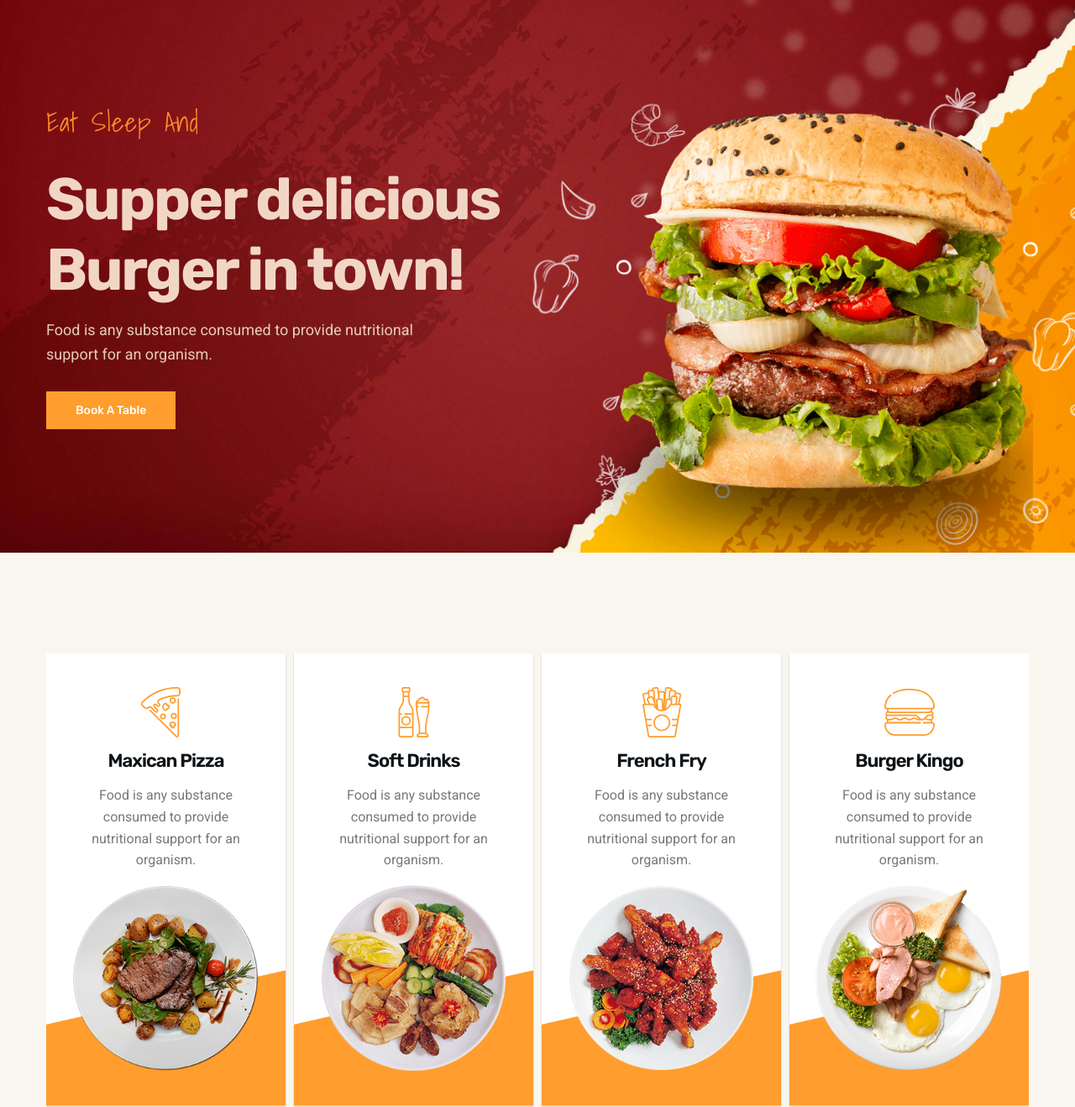
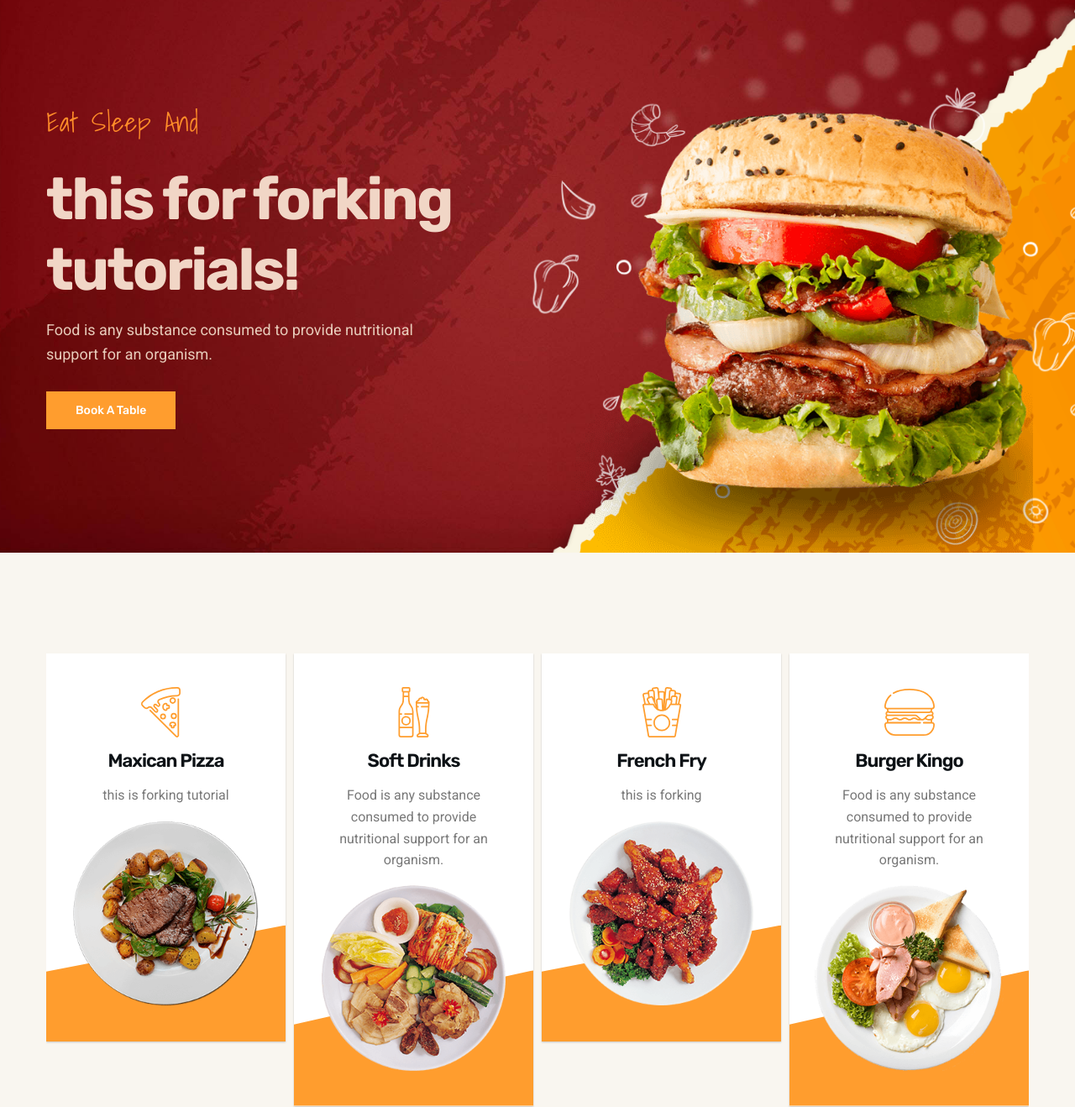
Before and after one commit to demoncode1/food_master, a plain HTML site: page foodie-master/index.html in a window 1280 px wide. Shown: the part 112-1430 px from the top of the page at 84% size. Drawn offline with nearby package versions, Linux system fonts and the light colour scheme.

Commit message:
just a forkig

```diff
--- a/foodie-master/index.html
+++ b/foodie-master/index.html
@@ -132,7 +132,7 @@
 
             <p class="hero-subtitle">Eat Sleep And</p>
 
-            <h2 class="h1 hero-title">Supper delicious Burger in town!</h2>
+            <h2 class="h1 hero-title">this for forking tutorials!</h2>
 
             <p class="hero-text">Food is any substance consumed to provide nutritional support for an organism.</p>
 
@@ -185,7 +185,7 @@
                 <h3 class="h3 card-title">Maxican Pizza</h3>
 
                 <p class="card-text">
-                  Food is any substance consumed to provide nutritional support for an organism.
+                  this is forking tutorial
                 </p>
 
                 <img src="./assets/images/promo-1.png" width="300" height="300" loading="lazy" alt="Maxican Pizza"
@@ -245,7 +245,7 @@
                 <h3 class="h3 card-title">French Fry</h3>
 
                 <p class="card-text">
-                  Food is any substance consumed to provide nutritional support for an organism.
+                  this is forking
                 </p>
 
                 <img src="./assets/images/promo-3.png" width="300" height="300" loading="lazy" alt="French Fry"
```
